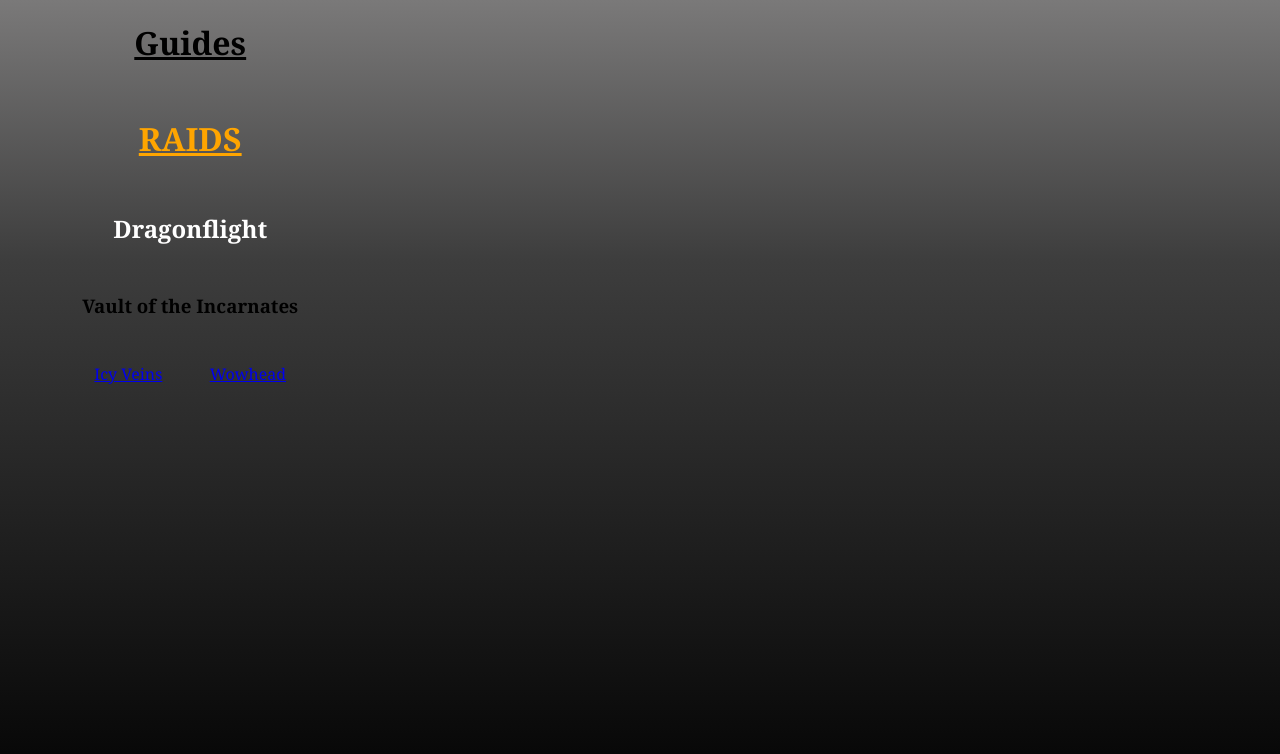
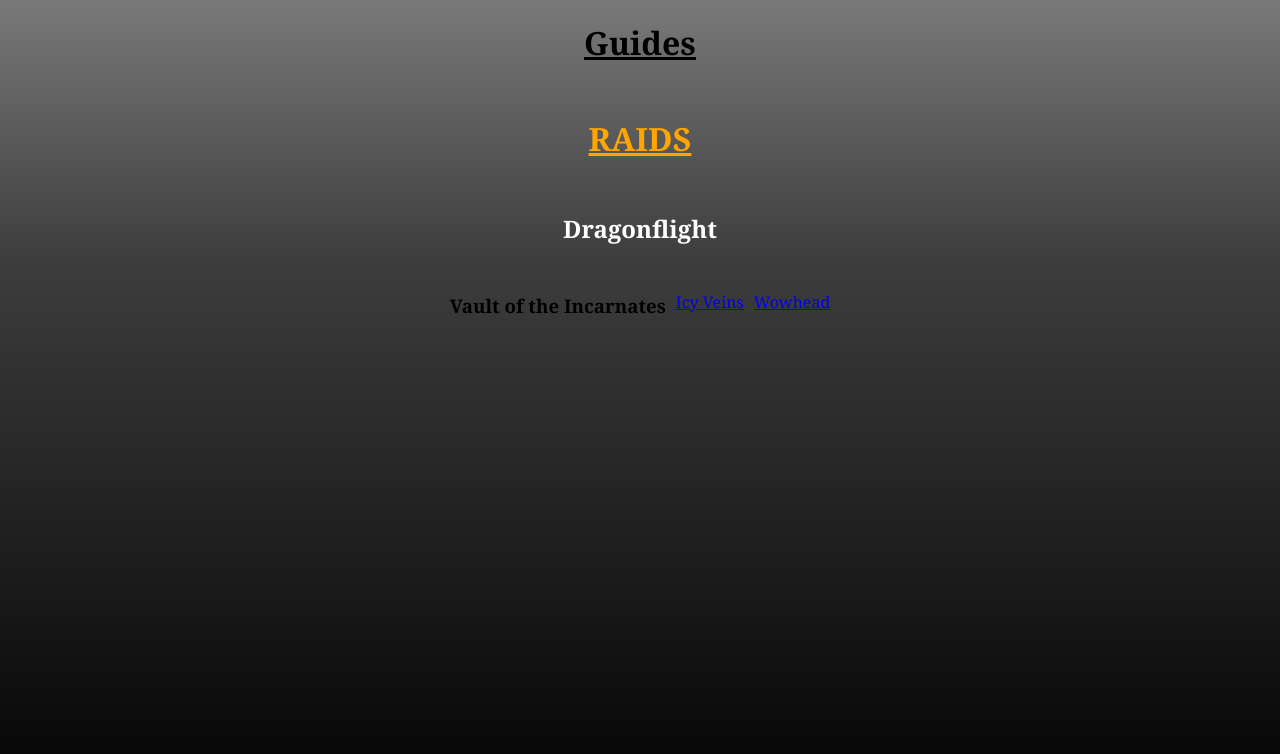
Before and after one commit to SEguild/seguild.github.io, a Jekyll site: the page guides/guides.html, which Jekyll copies as it is, in a window 1280 px wide. Shown: the top 754 px of the page. Built offline with Jekyll 4.4.1, drawn with Linux system fonts in a browser that asks for light colours.

Commit message:
fix layout

```diff
--- a/css/stylesheet.css
+++ b/css/stylesheet.css
@@ -12,7 +12,7 @@
   width: 100vw;
 }
 .content {
-  position: absolute;
+  position: relative;
 }
 html {
   height: 100%;
--- a/guides/guides.html
+++ b/guides/guides.html
@@ -21,12 +21,14 @@
           <p>
             <a
               href="https://www.icy-veins.com/wow/vault-of-the-incarnates-guide"
+              target="_blank"
               >Icy Veins</a
             >
           </p>
           <p>
             <a
               href="https://www.wowhead.com/guide/vault-of-the-incarnates-raid-overview-strategy-guide"
+              target="_blank"
               >Wowhead</a
             >
           </p>
```
